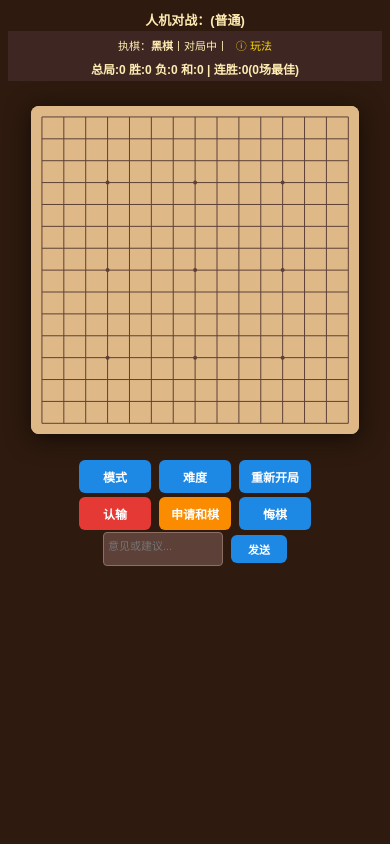
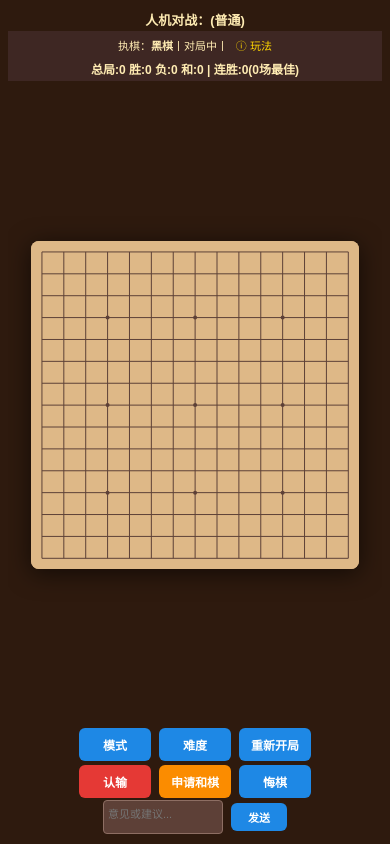
Before and after one commit to Xeno505-VCD/Gomoku-game, a website built with Vite: page index.html in a window 390 px wide. Built offline with nearby package versions, Linux system fonts and the light colour scheme.

Commit message:
最终方案：手机端三段弹性布局+100dvh安全区+flex:1分配空间

```diff
--- a/src/styles/main.css
+++ b/src/styles/main.css
@@ -31,7 +31,7 @@ body {
   color: #FFECB3;
   display: flex;
   align-items: center;
-    justify-content: center;
+  justify-content: center;
   gap: 8px;
   font-size: 13px;
   flex-shrink: 0;
@@ -158,15 +158,16 @@ body {
   .pc-only { display: none !important; }
 
   .app-container {
-    min-height: 100vh;
-    min-height: 100dvh;
+    height: 100vh;
+    height: 100dvh;
     display: flex;
     flex-direction: column;
+    overflow: hidden;
+    box-sizing: border-box;
     padding-top: calc(8px + env(safe-area-inset-top));
     padding-bottom: calc(8px + env(safe-area-inset-bottom));
     padding-left: 8px;
     padding-right: 8px;
-    box-sizing: border-box;
   }
 
   #modeLine { flex-shrink: 0; padding: 2px 0; }
@@ -179,7 +180,8 @@ body {
   #statsBar { font-size: 12px; font-weight: bold; }
 
   #mainArea {
-    flex: 0 0 auto;
+    flex: 1;
+    min-height: 0;
     display: flex;
     flex-direction: column;
     align-items: center;
@@ -189,10 +191,12 @@ body {
   }
 
   .canvas-wrapper {
-    flex: 0 0 auto;
+    flex: 1;
+    min-height: 0;
     display: flex;
     justify-content: center;
     align-items: center;
+    overflow: hidden;
     width: 100%;
   }
 
@@ -200,7 +204,7 @@ body {
     width: auto !important;
     height: auto !important;
     max-width: 90vw;
-    max-height: 55vh;
+    max-height: 100%;
     aspect-ratio: 1 / 1;
     margin: 0 auto;
     border-radius: 8px;
```
